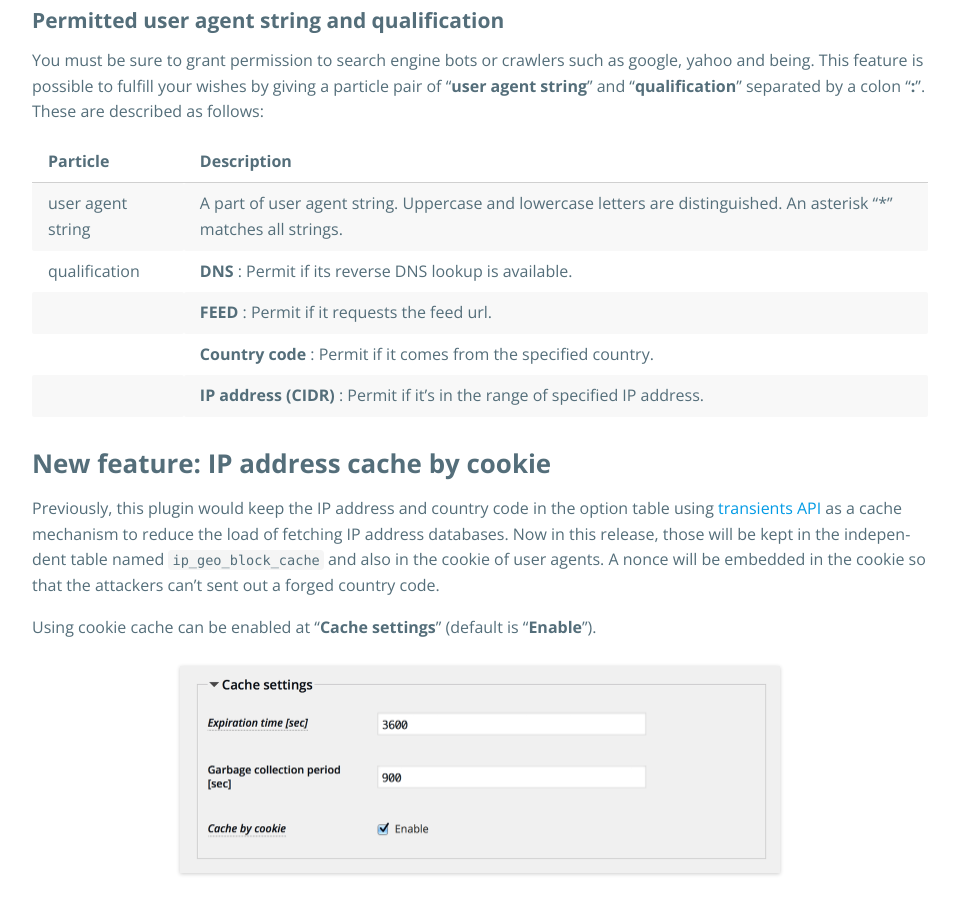
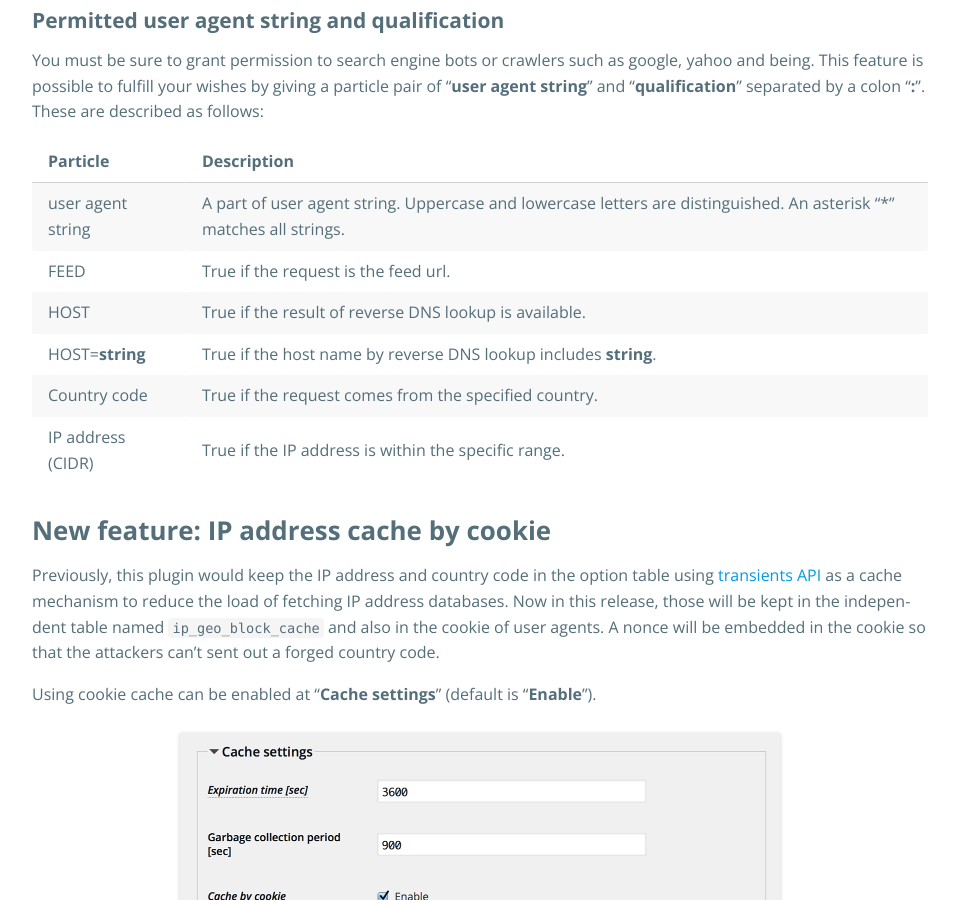
Before and after one commit to tokkonopapa/WordPress-IP-Geo-Block, a Jekyll site: the page built from _posts/changelog/2016-07-15-call-for-testing-3.0.0b.md, in a window 1280 px wide and 900 px high, scrolled down 1181 px. Shown: the whole window, without its empty margins (160-1116 px from the left). Built offline with Jekyll 4.4.1, drawn with Linux system fonts in a browser that asks for light colours; emoji names are drawn with the system emoji font; some web fonts are replaced; some of the changed text lies outside the part shown.

```diff
--- a/_posts/changelog/2016-07-15-call-for-testing-3.0.0b.md
+++ b/_posts/changelog/2016-07-15-call-for-testing-3.0.0b.md
@@ -44,13 +44,14 @@
 giving a particle pair of "**user agent string**" and "**qualification**"
 separated by a colon "**:**". These are described as follows:
 
-| Particle          | Description                                                                  |
-|:------------------|:-----------------------------------------------------------------------------|
+| Particle          | Description                                                      |
+|:------------------|:-----------------------------------------------------------------|
 | user agent string | A part of user agent string. Uppercase and lowercase letters are distinguished. An asterisk "*" matches all strings. |
-| qualification     | **DNS**               : Permit if its reverse DNS lookup is available.       |
-|                   | **FEED**              : Permit if it requests the feed url.                  |
-|                   | **Country code**      : Permit if it comes from the specified country.       |
-|                   | **IP address (CIDR)** : Permit if it's in the range of specified IP address. |
+| FEED              | True if the request is the feed url.                             |
+| HOST              | True if the result of reverse DNS lookup is available.           |
+| HOST=__string__   | True if the host name by reverse DNS lookup includes __string__. |
+| Country code      | True if the request comes from the specified country.            |
+| IP address (CIDR) | True if the IP address is within the specific range.             |
 
 ### New feature: IP address cache by cookie ###
 
```
Also changed, not shown: _codex/03/01/what-should-i-do-when-i-m-locked-out.md (renamed from _codex/02/what-should-i-do-when-i-m-locked-out.md, +1 -0 lines), _codex/03/02/manual-configuration.md (added, +16 -0 lines), _codex/04/03/ua-string-and-qualification.md (+1 -1 lines), _posts/changelog/2016-08-26-release-2.2.8.md (added, +38 -0 lines), _codex/02/the-best-practice-of-target-settings.md (renamed from _codex/03/the-best-practice-of-target-settings.md).
